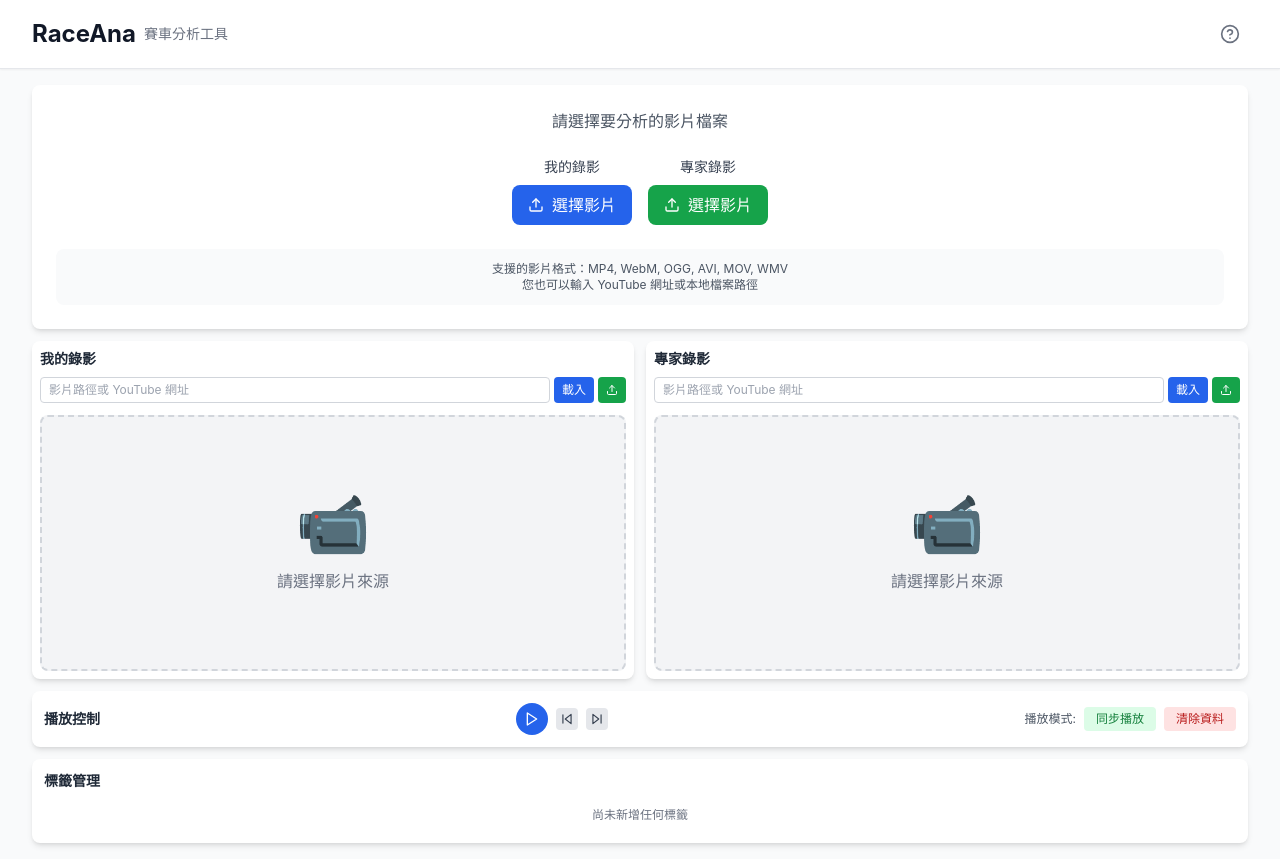
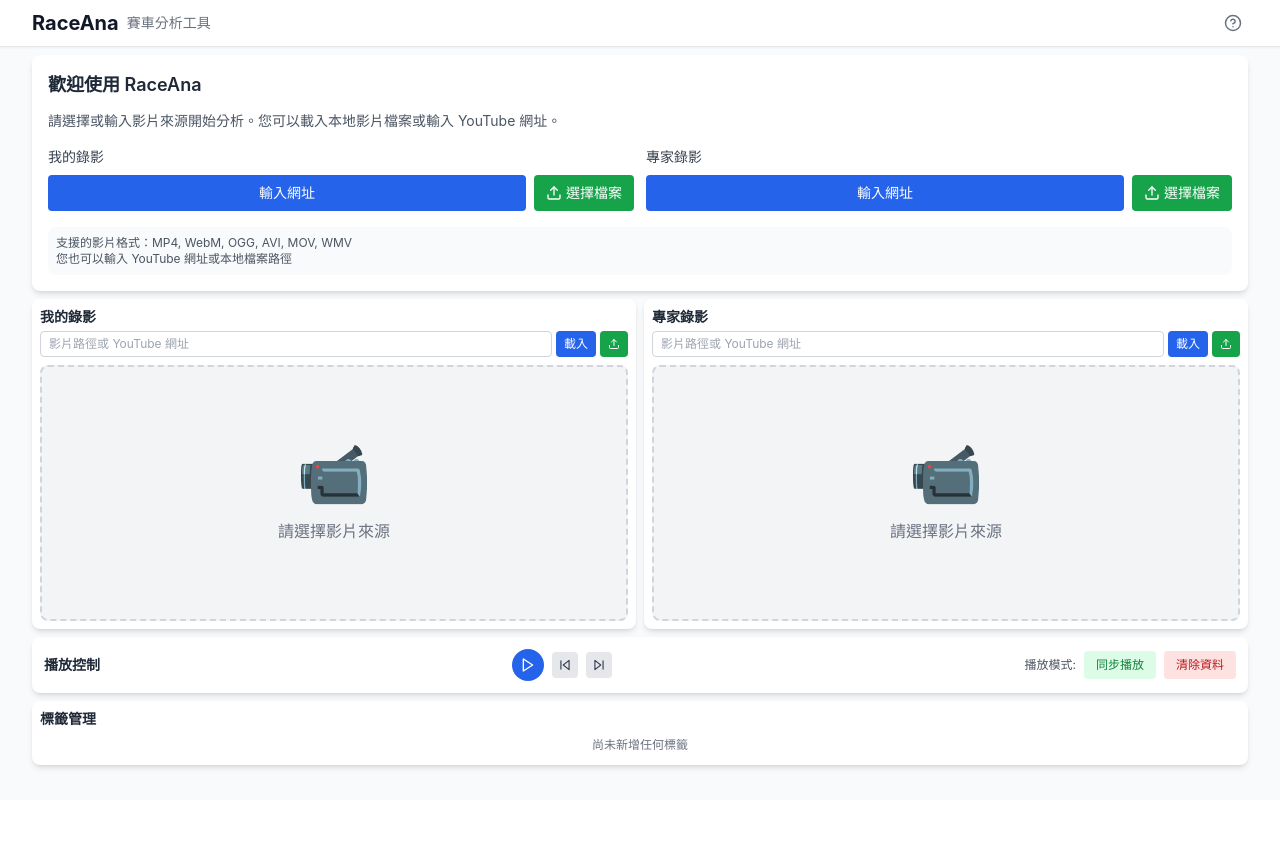
Before and after one commit to WeiTang114/Racana, a React (Vite) app: page / in a window 1280 px wide. After the commit the page ends 800 px from the top, so only its background shows below. Built offline with nearby package versions, Linux system fonts and the light colour scheme.

Commit message:
優化UI佈局：壓縮控制列高度和邊界，讓整個介面更緊湊，同時放大主要播放控制按鈕提升操作體驗

```diff
--- a/src/App.tsx
+++ b/src/App.tsx
@@ -10,23 +10,23 @@
     <div className="min-h-screen bg-gray-50">
       <header className="bg-white shadow-sm border-b">
         <div className="max-w-7xl mx-auto px-4 sm:px-6 lg:px-8">
-          <div className="flex justify-between items-center py-4">
+          <div className="flex justify-between items-center py-2">
             <div className="flex items-center">
-              <h1 className="text-2xl font-bold text-gray-900">RaceAna</h1>
+              <h1 className="text-xl font-bold text-gray-900">RaceAna</h1>
               <span className="ml-2 text-sm text-gray-500">賽車分析工具</span>
             </div>
             <button
               onClick={() => setShowHelp(true)}
-              className="p-2 text-gray-500 hover:text-blue-600 hover:bg-blue-50 rounded-full transition-colors"
+              className="p-1.5 text-gray-500 hover:text-blue-600 hover:bg-blue-50 rounded-full transition-colors"
               title="使用說明"
             >
-              <HelpCircle size={20} />
+              <HelpCircle size={18} />
             </button>
           </div>
         </div>
       </header>
 
-      <main className="max-w-7xl mx-auto px-4 sm:px-6 lg:px-8 py-4">
+      <main className="max-w-7xl mx-auto px-4 sm:px-6 lg:px-8 py-2">
         <RaceAnalyzer />
       </main>
 
--- a/src/components/RaceAnalyzer.tsx
+++ b/src/components/RaceAnalyzer.tsx
@@ -943,51 +943,58 @@
   }
 
   return (
-    <div className="space-y-3">
-      {/* 初始檔案選擇區域 - 當沒有影片載入時顯示 */}
+    <div className="space-y-2">
+      {/* 初始介面 */}
       {!leftVideo && !rightVideo && (
-        <div className="bg-white rounded-lg shadow-md p-6 text-center">
-          <p className="text-gray-600 mb-6">請選擇要分析的影片檔案</p>
+        <div className="bg-white rounded-lg shadow-md p-4">
+          <h2 className="text-lg font-semibold mb-3 text-gray-800">歡迎使用 RaceAna</h2>
+          <p className="text-sm text-gray-600 mb-4">
+            請選擇或輸入影片來源開始分析。您可以載入本地影片檔案或輸入 YouTube 網址。
+          </p>
 
-          <div className="flex flex-col sm:flex-row gap-4 justify-center">
-            <div className="flex flex-col items-center space-y-2">
-              <h4 className="text-sm font-medium text-gray-700">我的錄影</h4>
-              <button
-                onClick={() => handleFileSelectWithAPI('left')}
-                className="px-4 py-2 bg-blue-600 text-white rounded-lg hover:bg-blue-700 flex items-center space-x-2"
-              >
-                <Upload size={16} />
-                <span>選擇影片</span>
-              </button>
-              <input
-                ref={initialLeftFileInputRef}
-                type="file"
-                accept="video/*"
-                onChange={(e) => handleFileChange(e, 'left')}
-                className="hidden"
-              />
+          <div className="grid grid-cols-1 md:grid-cols-2 gap-3">
+            {/* 左側影片選擇 */}
+            <div className="space-y-2">
+              <h3 className="text-sm font-medium text-gray-700">我的錄影</h3>
+              <div className="flex space-x-2">
+                <button
+                  onClick={() => setShowLeftInput(true)}
+                  className="flex-1 px-3 py-2 bg-primary-600 text-white rounded hover:bg-primary-700 text-sm"
+                >
+                  輸入網址
+                </button>
+                <button
+                  onClick={() => handleFileSelectWithAPI('left')}
+                  className="px-3 py-2 bg-green-600 text-white rounded hover:bg-green-700 text-sm flex items-center"
+                >
+                  <Upload size={16} className="mr-1" />
+                  選擇檔案
+                </button>
+              </div>
             </div>
 
-            <div className="flex flex-col items-center space-y-2">
-              <h4 className="text-sm font-medium text-gray-700">專家錄影</h4>
-              <button
-                onClick={() => handleFileSelectWithAPI('right')}
-                className="px-4 py-2 bg-green-600 text-white rounded-lg hover:bg-green-700 flex items-center space-x-2"
-              >
-                <Upload size={16} />
-                <span>選擇影片</span>
-              </button>
-              <input
-                ref={initialRightFileInputRef}
-                type="file"
-                accept="video/*"
-                onChange={(e) => handleFileChange(e, 'right')}
-                className="hidden"
-              />
+            {/* 右側影片選擇 */}
+            <div className="space-y-2">
+              <h3 className="text-sm font-medium text-gray-700">專家錄影</h3>
+              <div className="flex space-x-2">
+                <button
+                  onClick={() => setShowRightInput(true)}
+                  className="flex-1 px-3 py-2 bg-primary-600 text-white rounded hover:bg-primary-700 text-sm"
+                >
+                  輸入網址
+                </button>
+                <button
+                  onClick={() => handleFileSelectWithAPI('right')}
+                  className="px-3 py-2 bg-green-600 text-white rounded hover:bg-green-700 text-sm flex items-center"
+                >
+                  <Upload size={16} className="mr-1" />
+                  選擇檔案
+                </button>
+              </div>
             </div>
           </div>
 
-          <div className="mt-6 p-3 bg-gray-50 rounded-lg">
+          <div className="mt-4 p-2 bg-gray-50 rounded-lg">
             <p className="text-xs text-gray-600">
               支援的影片格式：MP4, WebM, OGG, AVI, MOV, WMV<br/>
               您也可以輸入 YouTube 網址或本地檔案路徑
@@ -997,10 +1004,10 @@
       )}
 
       {/* 主要內容區域 - 並排佈局 */}
-      <div className="grid grid-cols-1 lg:grid-cols-2 gap-3">
+      <div className="grid grid-cols-1 lg:grid-cols-2 gap-2">
         {/* 左側影片 */}
         <div className="bg-white rounded-lg shadow-md p-2">
-          <div className="flex items-center justify-between mb-2">
+          <div className="flex items-center justify-between mb-1">
             <div className="flex items-center space-x-2">
               <h3 className="text-sm font-semibold text-gray-800">我的錄影</h3>
               {leftVideo?.title && (
@@ -1032,7 +1039,7 @@
           </div>
 
           {showLeftInput || !leftVideo ? (
-            <div className="mb-3">
+            <div className="mb-2">
               <div className="flex space-x-1">
                 <input
                   type="text"
@@ -1093,7 +1100,7 @@
 
         {/* 右側影片 */}
         <div className="bg-white rounded-lg shadow-md p-2">
-          <div className="flex items-center justify-between mb-2">
+          <div className="flex items-center justify-between mb-1">
             <div className="flex items-center space-x-2">
               <h3 className="text-sm font-semibold text-gray-800">專家錄影</h3>
               {rightVideo?.title && (
@@ -1125,7 +1132,7 @@
           </div>
 
           {showRightInput || !rightVideo ? (
-            <div className="mb-3">
+            <div className="mb-2">
               <div className="flex space-x-1">
                 <input
                   type="text"
@@ -1202,7 +1209,7 @@
 
             <button
               onClick={handleStepBackward}
-              className="p-1 bg-gray-200 text-gray-700 rounded hover:bg-gray-300"
+              className="p-1.5 bg-gray-200 text-gray-700 rounded hover:bg-gray-300"
               title="逐幀後退"
             >
               <SkipBack size={14} />
@@ -1210,7 +1217,7 @@
 
             <button
               onClick={handleStepForward}
-              className="p-1 bg-gray-200 text-gray-700 rounded hover:bg-gray-300"
+              className="p-1.5 bg-gray-200 text-gray-700 rounded hover:bg-gray-300"
               title="逐幀前進"
             >
               <SkipForward size={14} />
@@ -1221,7 +1228,7 @@
             <span className="text-xs text-gray-600">播放模式:</span>
             <button
               onClick={() => setSyncMode(!syncMode)}
-              className={`px-3 py-1 rounded text-xs font-medium ${
+              className={`px-3 py-1.5 rounded text-xs font-medium ${
                 syncMode
                   ? 'bg-green-100 text-green-700'
                   : 'bg-gray-100 text-gray-700'
@@ -1232,7 +1239,7 @@
 
             <button
               onClick={clearSessionData}
-              className="px-3 py-1 bg-red-100 text-red-700 rounded text-xs font-medium hover:bg-red-200"
+              className="px-3 py-1.5 bg-red-100 text-red-700 rounded text-xs font-medium hover:bg-red-200"
               title="清除所有保存的資料"
             >
               清除資料
@@ -1242,21 +1249,21 @@
       </div>
 
       {/* 標籤管理 - 簡化版 */}
-      <div className="bg-white rounded-lg shadow-md p-3">
-        <h3 className="text-sm font-semibold mb-2 text-gray-800">標籤管理</h3>
+      <div className="bg-white rounded-lg shadow-md p-2">
+        <h3 className="text-sm font-semibold mb-1 text-gray-800">標籤管理</h3>
 
-        <div className="grid grid-cols-1 md:grid-cols-2 lg:grid-cols-3 xl:grid-cols-5 gap-2">
+        <div className="grid grid-cols-1 md:grid-cols-2 lg:grid-cols-3 xl:grid-cols-5 gap-1.5">
           {markers.map((marker) => (
             <div
               key={marker.id}
-              className={`p-2 rounded border text-xs ${
+              className={`p-1.5 rounded border text-xs ${
                 selectedMarker === marker.label
                   ? 'border-red-500 bg-red-50'
                   : 'border-gray-200 bg-gray-50'
               }`}
             >
               <div className="flex items-center justify-between mb-1">
-                <span className={`px-1.5 py-0.5 rounded text-xs font-medium ${
+                <span className={`px-1 py-0.5 rounded text-xs font-medium ${
                   selectedMarker === marker.label
                     ? 'bg-red-500 text-white'
                     : 'bg-blue-500 text-white'
@@ -1281,7 +1288,7 @@
 
               <div className="space-y-1">
                 <div className="flex items-center justify-between">
-                  <div className="flex items-center space-x-2">
+                  <div className="flex items-center space-x-1">
                     <span className="text-xs text-gray-600">左:</span>
                     <span className="text-xs text-gray-700">
                       {marker.leftTime !== undefined ? formatTime(marker.leftTime) : '-'}
@@ -1295,7 +1302,7 @@
                     </button>
                   </div>
 
-                  <div className="flex items-center space-x-2">
+                  <div className="flex items-center space-x-1">
                     <span className="text-xs text-gray-600">右:</span>
                     <span className="text-xs text-gray-700">
                       {marker.rightTime !== undefined ? formatTime(marker.rightTime) : '-'}
@@ -1311,11 +1318,11 @@
                 </div>
 
                 {/* 同步跳轉按鈕 */}
-                <div className="flex justify-center pt-1">
+                <div className="flex justify-center pt-0.5">
                   <button
                     onClick={() => handleSyncJumpToMarker(marker)}
                     disabled={marker.leftTime === undefined || marker.rightTime === undefined}
-                    className="px-2 py-1 text-xs bg-green-100 text-green-700 rounded hover:bg-green-200 disabled:opacity-50 disabled:cursor-not-allowed"
+                    className="px-1.5 py-0.5 text-xs bg-green-100 text-green-700 rounded hover:bg-green-200 disabled:opacity-50 disabled:cursor-not-allowed"
                     title="同時跳轉到左右兩邊的標籤時間點"
                   >
                     同步跳轉
@@ -1326,7 +1333,7 @@
           ))}
 
           {markers.length === 0 && (
-            <div className="col-span-full text-center text-gray-500 py-2 text-xs">
+            <div className="col-span-full text-center text-gray-500 py-1 text-xs">
               尚未新增任何標籤
             </div>
           )}
--- a/src/components/VideoPlayer.tsx
+++ b/src/components/VideoPlayer.tsx
@@ -177,7 +177,7 @@
   }
 
   return (
-    <div className="space-y-3">
+    <div className="space-y-2">
       <div className="relative bg-black rounded-lg overflow-hidden" style={{ aspectRatio: '16/9' }}>
         <ReactPlayer
           ref={playerRef}
@@ -211,23 +211,23 @@
       </div>
 
       {/* 獨立的標籤選單 */}
-      <div className="bg-gray-50 rounded-lg p-3">
+      <div className="bg-gray-50 rounded-lg p-2">
         <div className="flex items-center justify-between">
           {/* 左側：影片控制器 */}
-          <div className="flex items-center space-x-2">
+          <div className="flex items-center space-x-1">
             <button
               onClick={handleStepBackward}
               className="p-1 bg-gray-200 text-gray-700 rounded hover:bg-gray-300"
               title="逐幀後退"
             >
-              <SkipBack size={14} />
+              <SkipBack size={12} />
             </button>
 
             <button
               onClick={handleInternalPlayPause}
-              className="p-2 bg-primary-600 text-white rounded-full hover:bg-primary-700"
+              className="p-1.5 bg-primary-600 text-white rounded-full hover:bg-primary-700"
             >
-              {isPlaying ? <Pause size={16} /> : <Play size={16} />}
+              {isPlaying ? <Pause size={14} /> : <Play size={14} />}
             </button>
 
             <button
@@ -235,19 +235,19 @@
               className="p-1 bg-gray-200 text-gray-700 rounded hover:bg-gray-300"
               title="逐幀前進"
             >
-              <SkipForward size={14} />
+              <SkipForward size={12} />
             </button>
           </div>
 
           {/* 右側：標籤設置 */}
-          <div className="flex items-center space-x-2">
+          <div className="flex items-center space-x-1">
             <div className="text-xs font-medium text-gray-700">設置標籤：</div>
-            <div className="flex space-x-2">
+            <div className="flex space-x-1">
               {['1', '2', '3', '4', '5'].map((label) => (
                 <button
                   key={label}
                   onClick={() => onSetMarkerAtCurrentTime(label, currentTime)}
-                  className={`w-8 h-8 rounded-full text-sm font-medium transition-colors ${
+                  className={`w-6 h-6 rounded-full text-xs font-medium transition-colors ${
                     selectedMarker === label
                       ? 'bg-red-500 text-white'
                       : 'bg-gray-200 text-gray-700 hover:bg-gray-300'
@@ -295,10 +295,10 @@
                 onClick={() => onJumpToMarker(marker)}
                 title={`標籤 ${marker.label}: ${formatTime(markerTime)}`}
               >
-                <div className={`w-2.5 h-2.5 rounded-full border border-white shadow-sm hover:scale-110 transition-transform ${
+                <div className={`w-2 h-2 rounded-full border border-white shadow-sm hover:scale-110 transition-transform ${
                   selectedMarker === marker.label ? 'bg-red-500' : 'bg-blue-500'
                 }`}></div>
-                <div className={`absolute top-3 left-1/2 transform -translate-x-1/2 text-xs px-1 py-0.5 rounded whitespace-nowrap ${
+                <div className={`absolute top-2 left-1/2 transform -translate-x-1/2 text-xs px-1 py-0.5 rounded whitespace-nowrap ${
                   selectedMarker === marker.label
                     ? 'bg-red-500 text-white'
                     : 'bg-blue-500 text-white'
```
